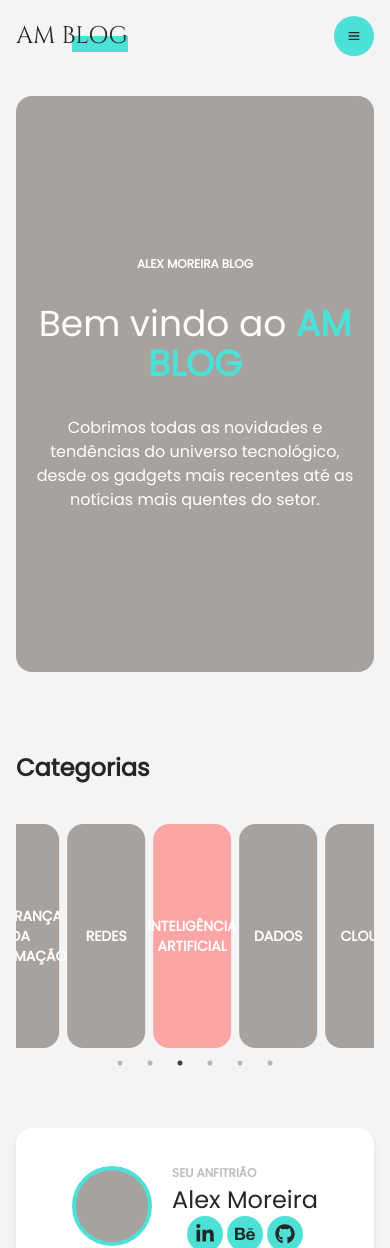
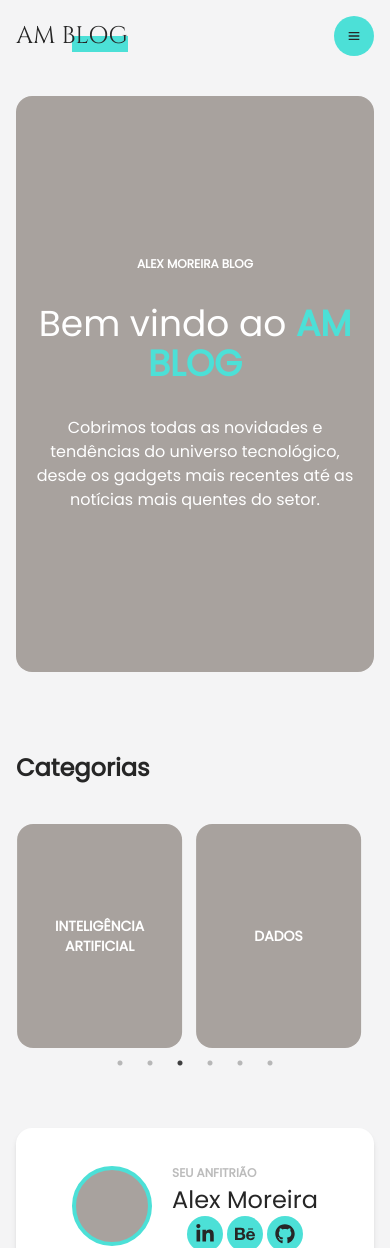
Before and after one commit to MoreiraAlex/AM-Blog, a Next.js app: page / in a window 390 px wide. Shown: the top 1248 px of the page. Built offline with nearby package versions, Linux system fonts and the light colour scheme.

Commit message:
Ajustes na responsividade do carrousel

```diff
--- a/src/components/categories.tsx
+++ b/src/components/categories.tsx
@@ -28,7 +28,8 @@ export const Categories = () => {
     centerMode: true,
     infinite: true,
     centerPadding: '50px',
-    slidesToShow: 3,
+    slidesToShow: 5,
+    slidesToScroll: 1,
     speed: 1000,
     dots: true,
     autoplay: true,
@@ -36,26 +37,34 @@ export const Categories = () => {
     cssEase: 'ease',
     arrows: false,
     afterChange: (current: number) => setActive(current),
-    // responsive: [
-    //   {
-    //     breakpoint: 1024,
-    //     settings: {
-    //       slidesToShow: 3,
-    //       slidesToScroll: 1,
-    //       infinite: true,
-    //       dots: true,
-    //     },
-    //   },
-    //   {
-    //     breakpoint: 768,
-    //     settings: {
-    //       slidesToShow: 2,
-    //       slidesToScroll: 1,
-    //       infinite: true,
-    //       dots: true,
-    //     },
-    //   },
-    // ],
+    responsive: [
+      {
+        breakpoint: 500,
+        settings: {
+          slidesToShow: 2,
+          centerMode: false,
+          afterChange: () => {
+            setActive(99999);
+          },
+        },
+      },
+      {
+        breakpoint: 768,
+        settings: {
+          slidesToShow: 3,
+        },
+      },
+      {
+        breakpoint: 1280,
+        settings: {
+          slidesToShow: 4,
+          centerMode: false,
+          afterChange: () => {
+            setActive(99999);
+          },
+        },
+      },
+    ],
   };
   return (
     <>
--- a/src/components/categoryCard.tsx
+++ b/src/components/categoryCard.tsx
@@ -15,7 +15,7 @@ export const CategoryCard = ({
       <div
         className={`w-11/12 mx-auto ${
           active ? 'bg-red-300' : 'bg-stone-400'
-        } h-56 rounded-2xl flex items-center sm:h-72 justify-center 2xl:h-96`}
+        } h-56 rounded-2xl flex items-center sm:h-72 justify-center 2xl:h-96 p-4`}
       >
         <h2 className='uppercase font-bold text-sm sm:text-lg text-white text-center select-none'>
           {title}
```
